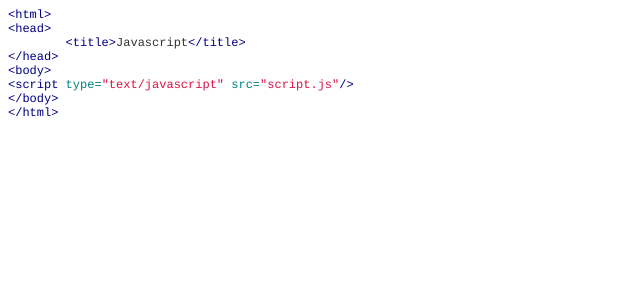
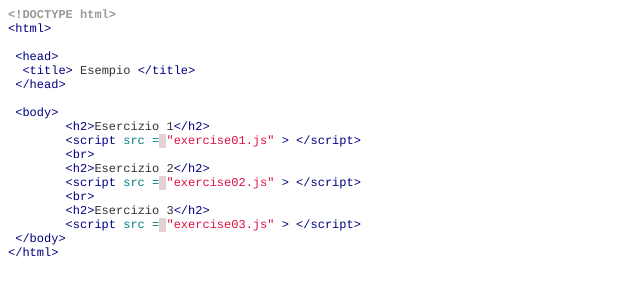
Before and after one commit to ft225/learning-javascript, a plain HTML site: page 2013-03-06/index.html in a window 1280 px wide. Shown: the whole page, without its empty margins (0-640 px from the left). Drawn offline with Linux system fonts and the light colour scheme.

Commit message:
aggiornato

```diff
--- a/2013-03-06/index.html
+++ b/2013-03-06/index.html
@@ -7,22 +7,35 @@
   <meta name="Generator" content="Cocoa HTML Writer">
   <meta name="CocoaVersion" content="1138">
   <style type="text/css">
-    p.p1 {margin: 0.0px 0.0px 0.0px 0.0px; line-height: 16.0px; font: 12.0px Courier; color: #000080}
-    p.p2 {margin: 0.0px 0.0px 0.0px 0.0px; line-height: 16.0px; font: 12.0px Courier; color: #dd1144}
+    p.p1 {margin: 0.0px 0.0px 0.0px 0.0px; line-height: 16.0px; font: 12.0px Courier; color: #999999}
+    p.p2 {margin: 0.0px 0.0px 0.0px 0.0px; line-height: 16.0px; font: 12.0px Courier; color: #000080}
+    p.p3 {margin: 0.0px 0.0px 0.0px 0.0px; line-height: 16.0px; font: 12.0px Courier; color: #333333}
     span.s1 {color: #333333}
     span.s2 {color: #000080}
     span.s3 {color: #008080}
+    span.s4 {color: #a61717; background-color: #e3d2d2}
+    span.s5 {color: #dd1144}
     span.Apple-tab-span {white-space:pre}
   </style>
 </head>
 <body>
-<p class="p1">&lt;html&gt;</p>
-<p class="p1">&lt;head&gt;</p>
-<p class="p1"><span class="s1"><span class="Apple-tab-span">	</span></span>&lt;title&gt;<span class="s1">Javascript</span>&lt;/title&gt;</p>
-<p class="p1">&lt;/head&gt;</p>
-<p class="p1">&lt;body&gt;</p>
-<p class="p2"><span class="s2">&lt;script </span><span class="s3">type=</span>"text/javascript"<span class="s1"> </span><span class="s3">src=</span>"script.js"<span class="s2">/&gt;</span></p>
-<p class="p1">&lt;/body&gt;</p>
-<p class="p1">&lt;/html&gt;</p>
+<p class="p1"><b>&lt;!DOCTYPE html&gt;</b></p>
+<p class="p2">&lt;html&gt;</p>
+<p class="p3"> </p>
+<p class="p2"><span class="s1"> </span>&lt;head&gt;</p>
+<p class="p2"><span class="s1">  </span>&lt;title&gt;<span class="s1"> Esempio </span>&lt;/title&gt;</p>
+<p class="p2"><span class="s1"> </span>&lt;/head&gt;</p>
+<p class="p3"> </p>
+<p class="p2"><span class="s1"> </span>&lt;body&gt;</p>
+<p class="p3"><span class="Apple-tab-span">	</span><span class="s2">&lt;h2&gt;</span>Esercizio 1<span class="s2">&lt;/h2&gt;</span></p>
+<p class="p2"><span class="s1"> <span class="Apple-tab-span">	</span></span>&lt;script <span class="s3">src =</span><span class="s4"> </span><span class="s5">"exercise01.js"</span><span class="s1"> </span>&gt;<span class="s1"> </span>&lt;/script&gt;</p>
+<p class="p2"><span class="s1"><span class="Apple-tab-span">	</span></span>&lt;br&gt;</p>
+<p class="p3"><span class="Apple-tab-span">	</span><span class="s2">&lt;h2&gt;</span>Esercizio 2<span class="s2">&lt;/h2&gt;</span></p>
+<p class="p2"><span class="s1"> <span class="Apple-tab-span">	</span></span>&lt;script <span class="s3">src =</span><span class="s4"> </span><span class="s5">"exercise02.js"</span><span class="s1"> </span>&gt;<span class="s1"> </span>&lt;/script&gt;</p>
+<p class="p2"><span class="s1"><span class="Apple-tab-span">	</span></span>&lt;br&gt;</p>
+<p class="p3"><span class="Apple-tab-span">	</span><span class="s2">&lt;h2&gt;</span>Esercizio 3<span class="s2">&lt;/h2&gt;</span></p>
+<p class="p2"><span class="s1"> <span class="Apple-tab-span">	</span></span>&lt;script <span class="s3">src =</span><span class="s4"> </span><span class="s5">"exercise03.js"</span><span class="s1"> </span>&gt;<span class="s1"> </span>&lt;/script&gt;</p>
+<p class="p2"><span class="s1"> </span>&lt;/body&gt;</p>
+<p class="p2">&lt;/html&gt;</p>
 </body>
 </html>
```
